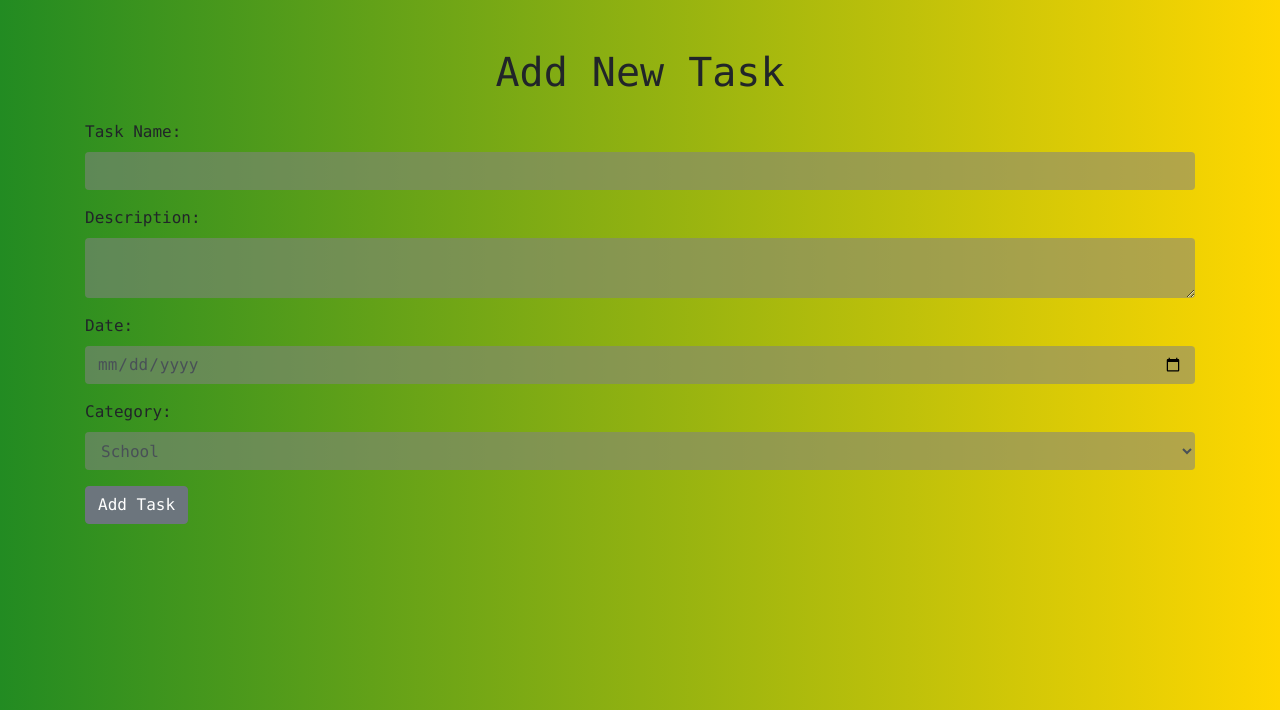
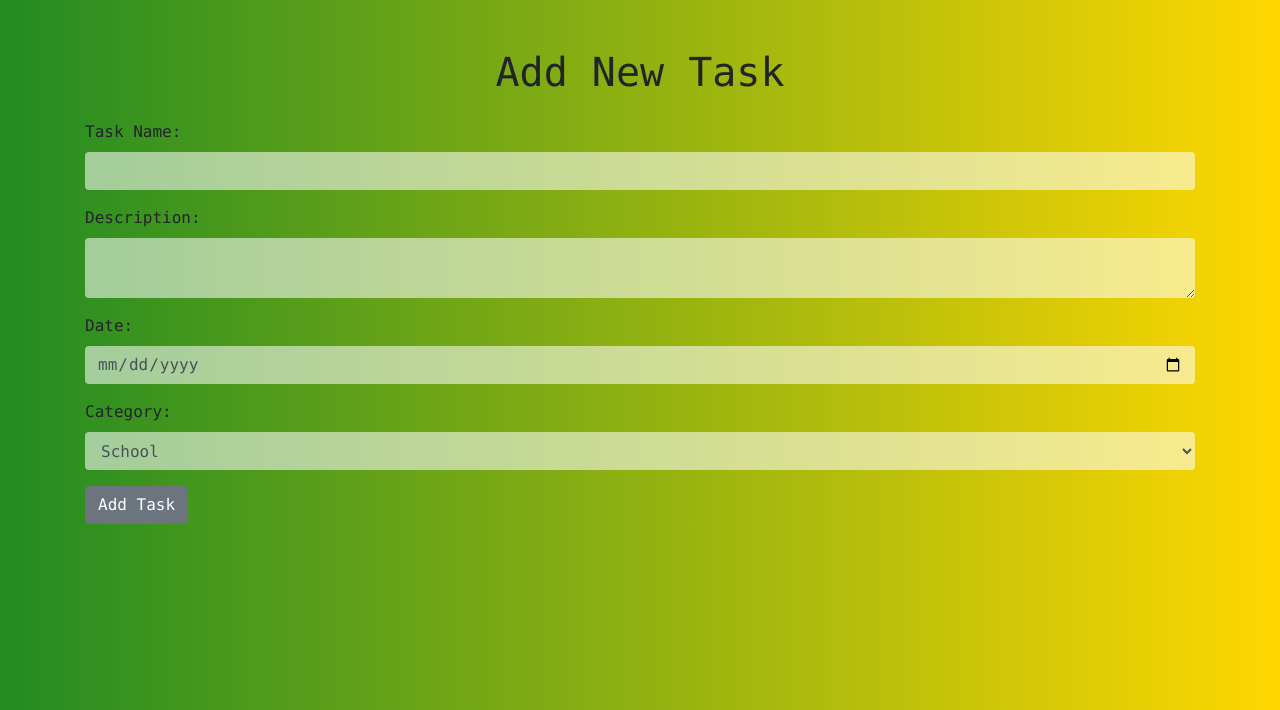
Before and after one commit to FinlayPunch/Task-4---To-do-list, a Flask app: page /addtask in a window 1280 px wide. Shown: the top 710 px of the page. Run offline with Flask 3, Linux system fonts and the light colour scheme; the visitor is signed in with stand-in values (Sample User, id 1); some libraries are stand-ins or nearby versions.

Commit message:
Some small css colour changes and you can now click the anywhere on the add task button for it to work.

```diff
--- a/templates/addtask.html
+++ b/templates/addtask.html
@@ -13,19 +13,19 @@
         <form action="{{ url_for('submit_task') }}" method="POST" class="mt-4">
             <div style="font-family: 'Lucida Console', Monaco, monospace" class="form-group">
                 <label  for="task">Task Name:</label>
-                <input style="background: rgba(131, 130, 130, 0.553); border: none;" type="text" id="task" name="task" class="form-control" required />
+                <input style="background: rgba(255, 255, 255, 0.553); border: none;" type="text" id="task" name="task" class="form-control" required />
             </div>
             <div style="font-family: 'Lucida Console', Monaco, monospace" class="form-group">
                 <label for="description">Description:</label>
-                <textarea style="background: rgba(131, 130, 130, 0.553); border: none;" id="description" name="description" class="form-control" required></textarea>
+                <textarea style="background: rgba(255, 255, 255, 0.553); border: none;" id="description" name="description" class="form-control" required></textarea>
             </div>
             <div style="font-family: 'Lucida Console', Monaco, monospace" class="form-group">
                 <label for="date">Date:</label>
-                <input style="background: rgba(131, 130, 130, 0.553); border: none;" type="date" id="date" name="date" class="form-control" required />
+                <input style="background: rgba(255, 255, 255, 0.553); border: none;" type="date" id="date" name="date" class="form-control" required />
             </div>
             <div style="font-family: 'Lucida Console', Monaco, monospace" class="form-group">
                 <label for="category">Category:</label>
-                <select style="background: rgba(131, 130, 130, 0.553); border: none;" id="category" name="category" class="form-control" required>
+                <select style="background: rgba(255, 255, 255, 0.553); border: none;" id="category" name="category" class="form-control" required>
                     <option value="School">School</option>
                     <option value="Co-curricular">Co-curricular</option>
                     <option value="Miscellaneous">Miscellaneous</option>
```
Also changed, not shown: templates/dashboard.html (+5 -3 lines), templates/update_task.html (+4 -4 lines).
